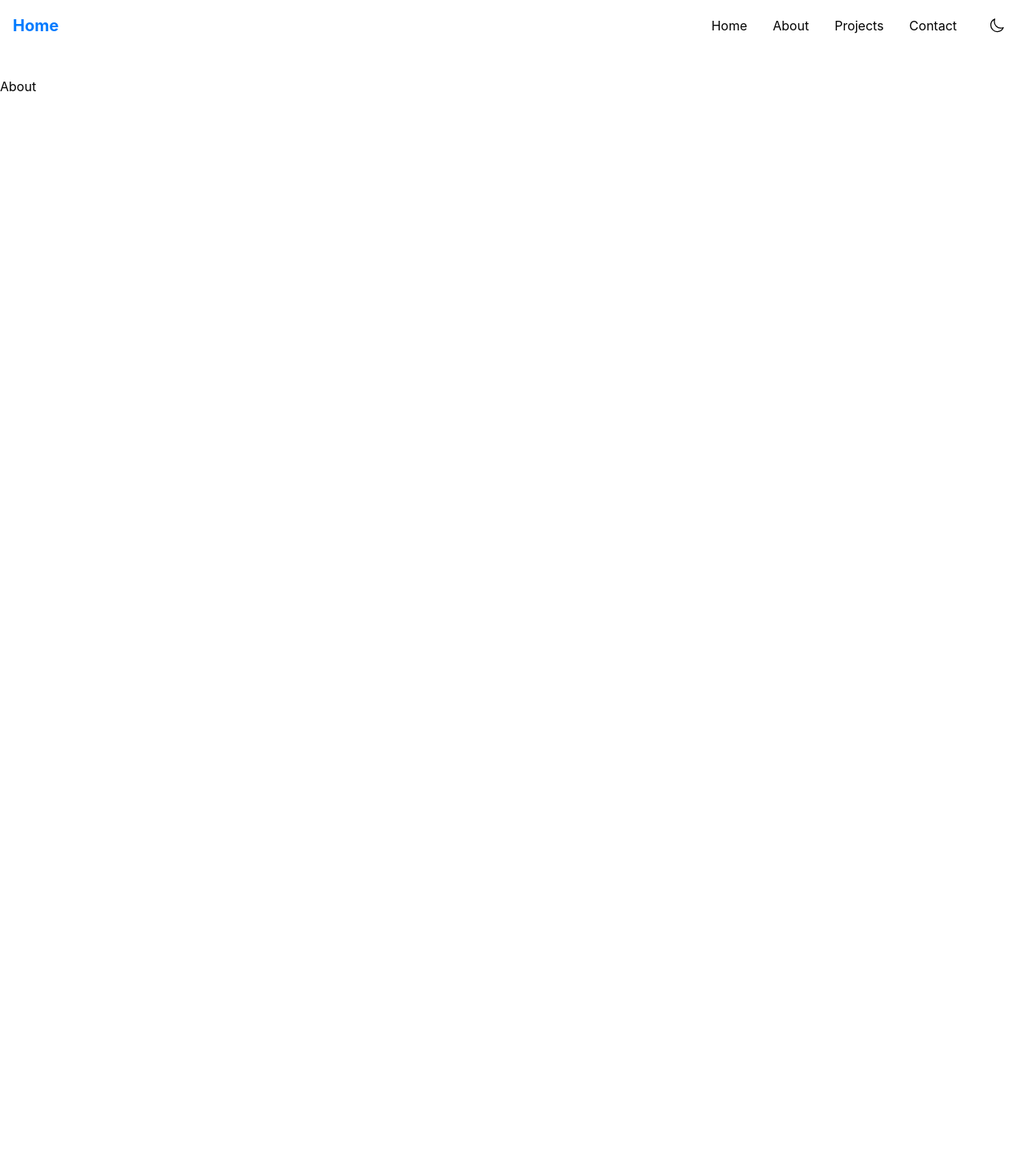
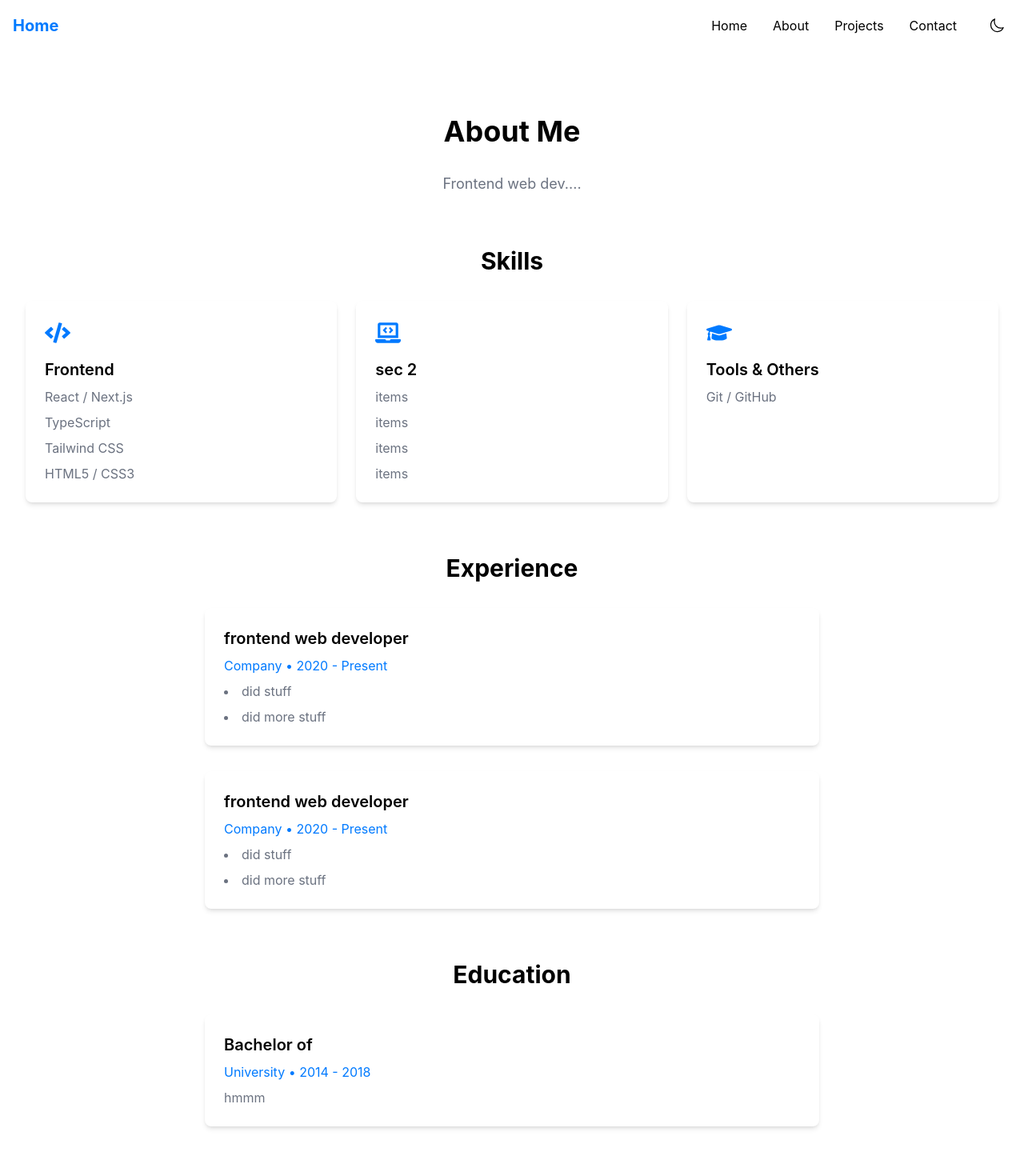
Before and after one commit to ahmed45adel/portfolio, a Next.js app: page /about in a window 1280 px wide. Shown: the top 1450 px of the page at 80% size. Before the commit the page ends 800 px from the top, so only its background shows below. Built offline with nearby package versions, Linux system fonts and the light colour scheme.

Commit message:
about page

```diff
--- a/src/app/about/page.tsx
+++ b/src/app/about/page.tsx
@@ -1,5 +1,173 @@
+'use client'
+
+import { FaCode, FaLaptopCode, FaGraduationCap } from 'react-icons/fa'
+import { motion } from 'framer-motion'
+import {
+  fadeInUp,
+  fadeInDown,
+  fadeIn,
+  staggerContainer,
+  cardHover,
+  cardHoverSmall
+} from '@/utils/animations'
+
 export default function About() {
   return (
-    <div>About</div>
+    <div className="container max-w-7xl mx-auto py-12">
+      <motion.h1
+        className="text-4xl font-bold mb-8 text-center"
+        {...fadeInDown}
+      >
+        About Me
+      </motion.h1>
+
+      {/* Bio Section */}
+      <motion.section
+        className="mb-16"
+        {...fadeInUp}
+      >
+        <p className="text-lg text-secondary max-w-3xl mx-auto text-center">
+          Frontend web dev....
+        </p>
+      </motion.section>
+
+      {/* Skills Section */}
+      <motion.section
+        className="mb-16"
+        {...fadeIn}
+        transition={{ delay: 0.2 }}
+      >
+        <motion.h2
+          className="section-title"
+          {...fadeInUp}
+        >
+          Skills
+        </motion.h2>
+        <motion.div
+          className="max-w-7xl mx-auto grid grid-cols-1 md:grid-cols-2 lg:grid-cols-3 gap-6"
+          variants={staggerContainer}
+          initial="initial"
+          animate="animate"
+        >
+          <motion.div
+            className="bg-white dark:bg-dark/50 p-6 rounded-lg shadow-md"
+            variants={fadeInUp}
+            {...cardHover}
+          >
+            <FaCode className="h-8 w-8 text-primary mb-4" />
+            <h3 className="text-xl font-semibold mb-2">Frontend</h3>
+            <ul className="text-secondary space-y-2">
+              <li>React / Next.js</li>
+              <li>TypeScript</li>
+              <li>Tailwind CSS</li>
+              <li>HTML5 / CSS3</li>
+            </ul>
+          </motion.div>
+
+          <motion.div
+            className="bg-white dark:bg-dark/50 p-6 rounded-lg shadow-md"
+            variants={fadeInUp}
+            {...cardHover}
+          >
+            <FaLaptopCode className="h-8 w-8 text-primary mb-4" />
+            <h3 className="text-xl font-semibold mb-2">sec 2</h3>
+            <ul className="text-secondary space-y-2">
+              <li>items</li>
+              <li>items</li>
+              <li>items</li>
+              <li>items</li>
+            </ul>
+          </motion.div>
+
+          <motion.div
+            className="bg-white dark:bg-dark/50 p-6 rounded-lg shadow-md"
+            variants={fadeInUp}
+            {...cardHover}
+          >
+            <FaGraduationCap className="h-8 w-8 text-primary mb-4" />
+            <h3 className="text-xl font-semibold mb-2">Tools & Others</h3>
+            <ul className="text-secondary space-y-2">
+              <li>Git / GitHub</li>
+            </ul>
+          </motion.div>
+        </motion.div>
+      </motion.section>
+
+      {/* Experience Section */}
+      <motion.section
+        className="mb-16"
+        {...fadeIn}
+        transition={{ delay: 0.4 }}
+      >
+        <motion.h2
+          className="section-title"
+          {...fadeInUp}
+        >
+          Experience
+        </motion.h2>
+        <motion.div
+          className="max-w-3xl mx-auto space-y-8"
+          variants={staggerContainer}
+          initial="initial"
+          animate="animate"
+        >
+          <motion.div
+            className="bg-white dark:bg-dark/50 p-6 rounded-lg shadow-md"
+            variants={fadeInUp}
+            {...cardHoverSmall}
+          >
+            <h3 className="text-xl font-semibold mb-2">frontend web developer</h3>
+            <p className="text-primary mb-2">Company • 2020 - Present</p>
+            <ul className="text-secondary list-disc list-inside space-y-2">
+              <li>did stuff</li>
+              <li>did more stuff</li>
+            </ul>
+          </motion.div>
+                    <motion.div
+            className="bg-white dark:bg-dark/50 p-6 rounded-lg shadow-md"
+            variants={fadeInUp}
+            {...cardHoverSmall}
+          >
+            <h3 className="text-xl font-semibold mb-2">frontend web developer</h3>
+            <p className="text-primary mb-2">Company • 2020 - Present</p>
+            <ul className="text-secondary list-disc list-inside space-y-2">
+              <li>did stuff</li>
+              <li>did more stuff</li>
+            </ul>
+          </motion.div>
+        </motion.div>
+      </motion.section>
+
+      {/* Education Section */}
+      <motion.section
+        {...fadeIn}
+        transition={{ delay: 0.6 }}
+      >
+        <motion.h2
+          className="section-title"
+          {...fadeInUp}
+        >
+          Education
+        </motion.h2>
+        <motion.div
+          className="max-w-3xl mx-auto"
+          variants={staggerContainer}
+          initial="initial"
+          animate="animate"
+        >
+          <motion.div
+            className="bg-white dark:bg-dark/50 p-6 rounded-lg shadow-md"
+            variants={fadeInUp}
+            {...cardHoverSmall}
+          >
+            <h3 className="text-xl font-semibold mb-2">Bachelor of </h3>
+            <p className="text-primary mb-2">University • 2014 - 2018</p>
+            <p className="text-secondary">
+              hmmm
+            </p>
+          </motion.div>
+        </motion.div>
+      </motion.section>
+    </div>
   )
 }
```
